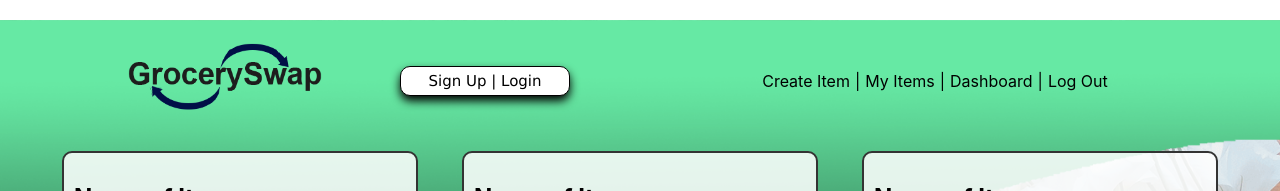
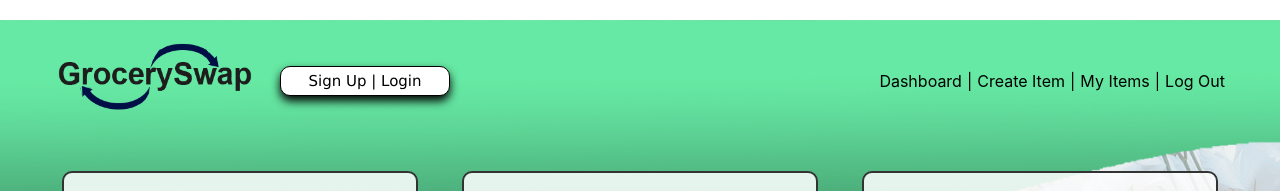
Before and after one commit to RobertsonTanya/Neighborhood-Bartering, a React (Create React App) app in the folder client/: page / in a window 1280 px wide. Shown: the top 191 px of the page. Built offline with nearby package versions, Linux system fonts and the light colour scheme.

Commit message:
header changes

```diff
--- a/client/src/components/Header.js
+++ b/client/src/components/Header.js
@@ -7,7 +7,7 @@ const Header = (props) => {
   const { login } = props;
 
   return (
-    <div>
+    <div className={`container ${styles.container}`}>
       <div className={styles.navigation}>
         <div className={styles.navLeft}>
           <Link to="/">
@@ -20,10 +20,11 @@ const Header = (props) => {
           ) : null}
         </div>
         <div className={styles.navRight}>
+          <Link to="/">Dashboard</Link> |
           <Link to="/create">Create Item</Link> |
           <Link to="/myitems">My Items</Link> |
           {/* ^^I will make sure this has the proper authentication on it */}
-          <Link to="/">Dashboard</Link> |<Link to="/">Log Out</Link>
+          <Link to="/">Log Out</Link>
           {/* Logout will be something different when that axios request is made */}
         </div>
       </div>
--- a/client/src/styles/header.module.css
+++ b/client/src/styles/header.module.css
@@ -18,18 +18,18 @@ a {
 
 .navigation {
   display: flex;
-  justify-content: space-between;
+  /* justify-content: space-between; */
   padding: 10px;
 }
 .navLeft {
   align-items: center;
   display: flex;
-  justify-content: space-evenly;
+  justify-content: flex-start;
   flex: 1;
 }
 .navRight {
   align-items: center;
-  justify-content:center;
+  justify-content:flex-end;
   display: flex;
   flex: 1;
   text-align: center;
@@ -43,15 +43,16 @@ a {
   box-shadow: 0px 5px 10px black;
   font-family:Verdana, Geneva, Tahoma, sans-serif;
   font-size: 15px;
+  margin-left: 20px;
   width: 170px;
 }
 .dashboardbtn:hover {
   cursor: pointer;
-  background-color: rgb(245, 245, 49);
+  background-color: #f1f086;
   border-radius: 1px solid black;
 }
 .dashboardbtn:active {
-  background-color: rgb(245, 245, 49);
+  background-color: #f1f086;
   box-shadow: 0px 5px 10px black;
   transform: translateY(4px);
 }
```
